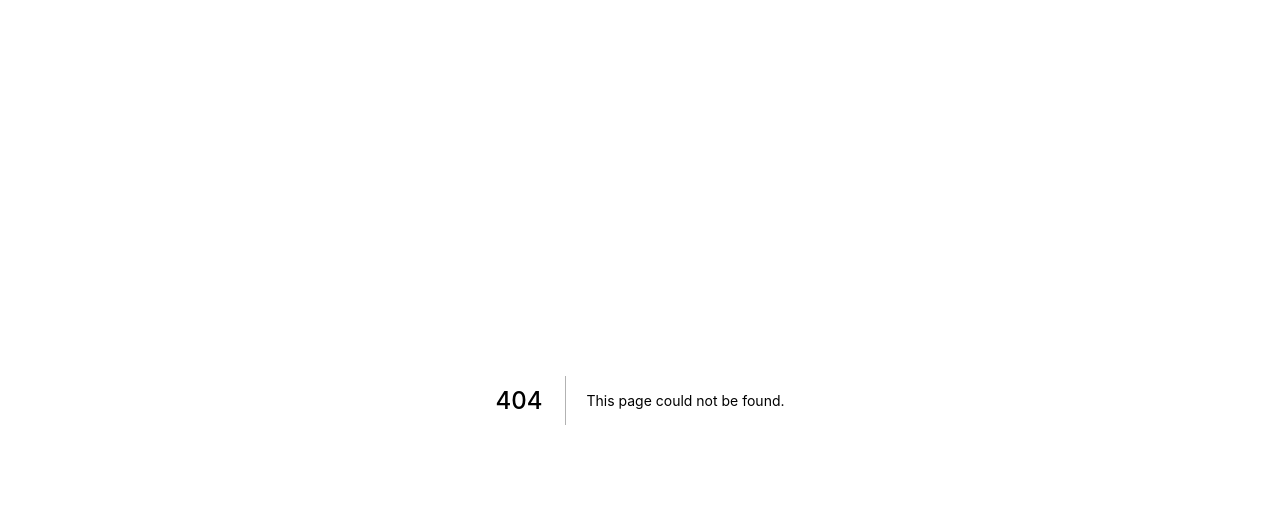
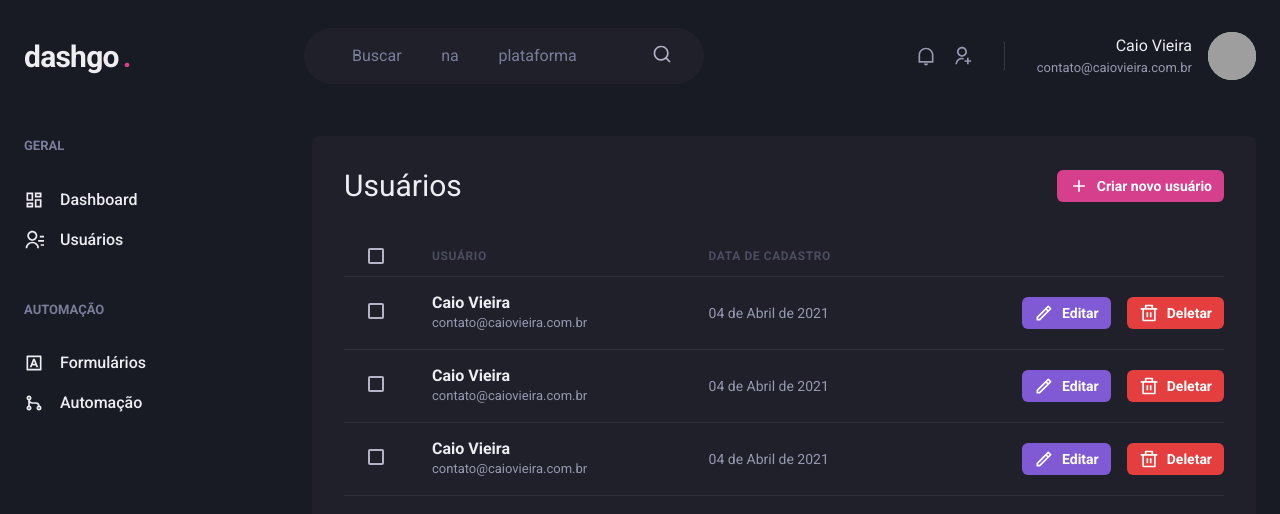
Before and after one commit to cvieira850/dashgo, a Next.js app: page /users in a window 1280 px wide. Before the commit this address had no page. Shown: the top 514 px of the page. Built offline with nearby package versions, Linux system fonts and the light colour scheme; grey boxes are pictures that could not be loaded.

Commit message:
feat: add new page list users

```diff
--- /dev/null
+++ b/src/pages/users/index.tsx
@@ -0,0 +1,155 @@
+import { Box,Button,Checkbox,Flex, Heading, HStack, Icon, Table, Tbody, Td, Text, Th, Thead, Tr } from '@chakra-ui/react'
+import { RiAddLine, RiDeleteBinLine, RiPencilLine } from 'react-icons/ri'
+import { Header } from '../../components/Header'
+import { Sidebar } from '../../components/Sidebar'
+
+export default function UserList() {
+  return (
+    <Box>
+      <Header />
+
+      <Flex w="100%" my="6" maxWidth={1480} mx="auto" px="6">
+        <Sidebar />
+
+        <Box flex="1" borderRadius={8} bg="gray.800" p="8">
+          <Flex mb="8" justify="space-between" align="center">
+            <Heading size="lg" fontWeight="normal">Usuários</Heading>
+
+            <Button
+              as="a"
+              size="sm"
+              fontSize="sm"
+              colorScheme="pink"
+              leftIcon={<Icon as={RiAddLine} fontSize="20" />}
+            >
+              Criar novo usuário
+            </Button>
+          </Flex>
+
+          <Table colorScheme="whiteAlpha">
+            <Thead>
+              <Tr>
+                <Th px="6" color="gray.300" width="8">
+                  <Checkbox colorScheme="pink"/>
+                </Th>
+                <Th>Usuário</Th>
+                <Th>Data de cadastro</Th>
+                <Th></Th>
+              </Tr>
+            </Thead>
+            <Tbody>
+              <Tr>
+                <Td px="6">
+                  <Checkbox colorScheme="pink"/>
+                </Td>
+                <Td>
+                    <Box>
+                      <Text fontWeight="bold">Caio Vieira</Text>
+                      <Text fontSize="small" color="gray.300">contato@caiovieira.com.br</Text>
+                    </Box>
+                </Td>
+                <Td>
+                  <Text fontSize="sm" color="gray.300">04 de Abril de 2021</Text>
+                </Td>
+                <Td paddingRight="0">
+                  <HStack spacing={4} flex="1" justify="flex-end">
+                    <Button
+                      as="a"
+                      size="sm"
+                      fontSize="sm"
+                      colorScheme="purple"
+                      leftIcon={<Icon as={RiPencilLine} fontSize="20" />}
+                    >
+                      Editar
+                    </Button>
+                    <Button
+                      as="a"
+                      size="sm"
+                      fontSize="sm"
+                      colorScheme="red"
+                      leftIcon={<Icon as={RiDeleteBinLine}  fontSize="20" />}
+                    >
+                      Deletar
+                    </Button>
+                  </HStack>
+                </Td>
+              </Tr>
+              <Tr>
+                <Td px="6">
+                  <Checkbox colorScheme="pink"/>
+                </Td>
+                <Td>
+                    <Box>
+                      <Text fontWeight="bold">Caio Vieira</Text>
+                      <Text fontSize="small" color="gray.300">contato@caiovieira.com.br</Text>
+                    </Box>
+                </Td>
+                <Td>
+                  <Text fontSize="sm" color="gray.300">04 de Abril de 2021</Text>
+                </Td>
+                <Td paddingRight="0">
+                  <HStack spacing={4} flex="1" justify="flex-end">
+                    <Button
+                      as="a"
+                      size="sm"
+                      fontSize="sm"
+                      colorScheme="purple"
+                      leftIcon={<Icon as={RiPencilLine} fontSize="20" />}
+                    >
+                      Editar
+                    </Button>
+                    <Button
+                      as="a"
+                      size="sm"
+                      fontSize="sm"
+                      colorScheme="red"
+                      leftIcon={<Icon as={RiDeleteBinLine}  fontSize="20" />}
+                    >
+                      Deletar
+                    </Button>
+                  </HStack>
+                </Td>
+              </Tr>
+              <Tr>
+                <Td px="6">
+                  <Checkbox colorScheme="pink"/>
+                </Td>
+                <Td>
+                    <Box>
+                      <Text fontWeight="bold">Caio Vieira</Text>
+                      <Text fontSize="small" color="gray.300">contato@caiovieira.com.br</Text>
+                    </Box>
+                </Td>
+                <Td>
+                  <Text fontSize="sm" color="gray.300">04 de Abril de 2021</Text>
+                </Td>
+                <Td paddingRight="0">
+                  <HStack spacing={4} flex="1" justify="flex-end">
+                    <Button
+                      as="a"
+                      size="sm"
+                      fontSize="sm"
+                      colorScheme="purple"
+                      leftIcon={<Icon as={RiPencilLine} fontSize="20" />}
+                    >
+                      Editar
+                    </Button>
+                    <Button
+                      as="a"
+                      size="sm"
+                      fontSize="sm"
+                      colorScheme="red"
+                      leftIcon={<Icon as={RiDeleteBinLine}  fontSize="20" />}
+                    >
+                      Deletar
+                    </Button>
+                  </HStack>
+                </Td>
+              </Tr>
+            </Tbody>
+          </Table>
+        </Box>
+      </Flex>
+    </Box>
+  )
+}
```
